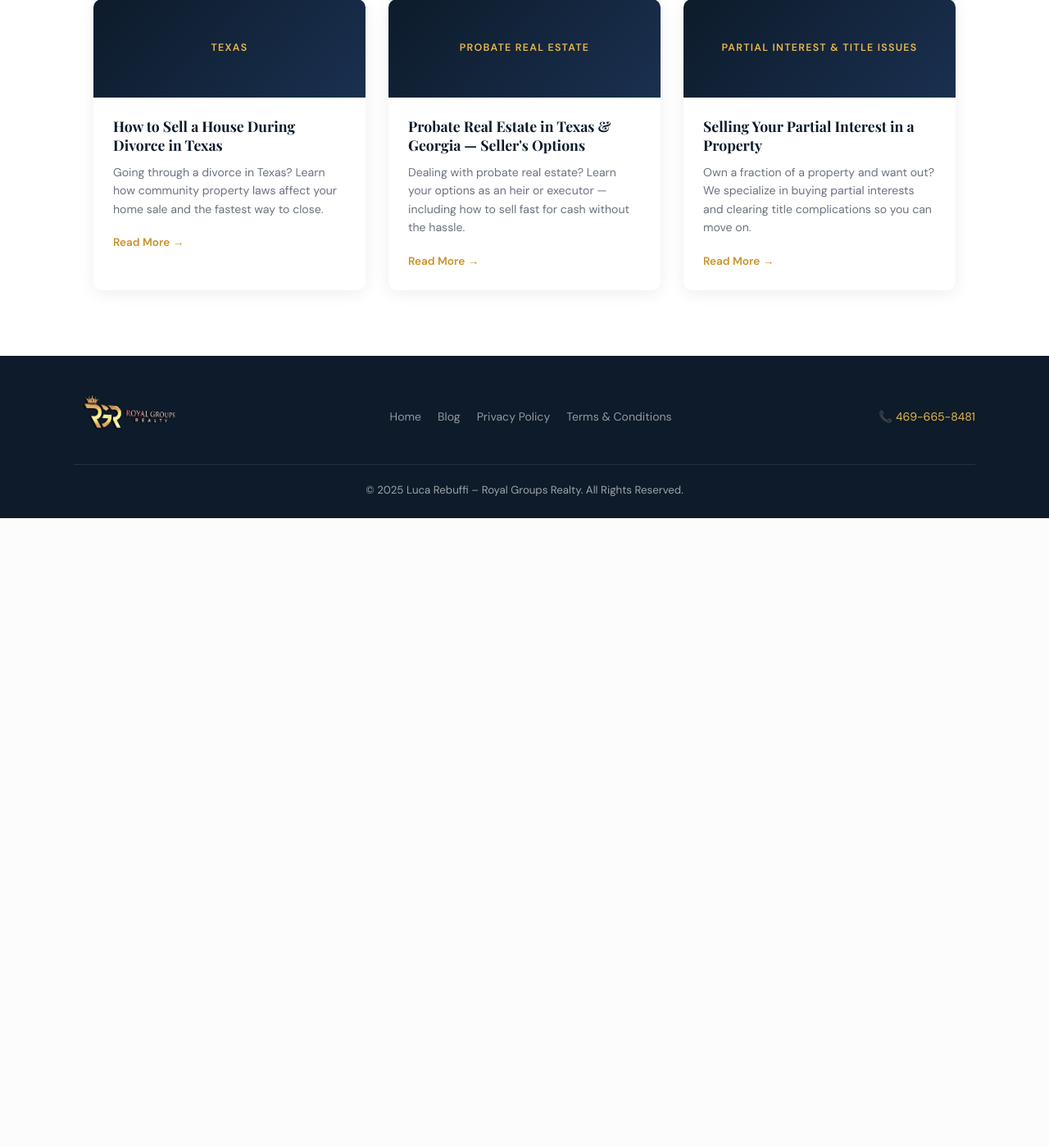
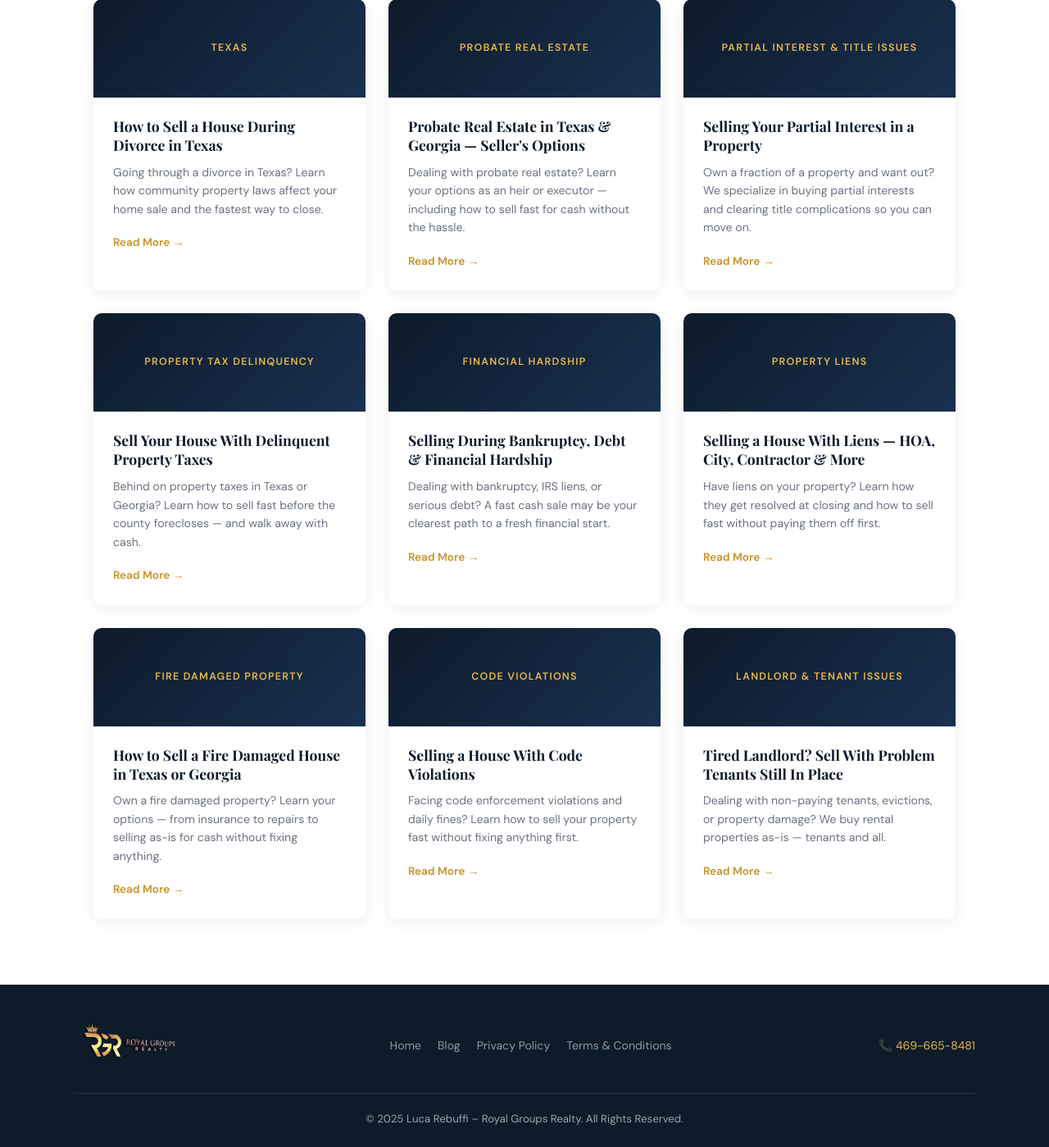
Before and after one commit to lucarebuffi-rgr/royalgroupsrealty, a Flask app: page /blog in a window 1280 px wide. Shown: the part 1236-2635 px from the top of the page at 82% size. Before the commit the page ends 1868 px from the top, so only its background shows below. Run offline with Flask 3, Linux system fonts and the light colour scheme.

Commit message:
Update blog.html

```diff
--- a/templates/blog.html
+++ b/templates/blog.html
@@ -150,6 +150,60 @@
     </div>
   </a>
 
+  <a href="/blog/sell-house-property-tax-delinquency" class="blog-card">
+  <div class="card-top"><span class="card-label">Property Tax Delinquency</span></div>
+  <div class="card-body">
+    <h3>Sell Your House With Delinquent Property Taxes</h3>
+    <p>Behind on property taxes in Texas or Georgia? Learn how to sell fast before the county forecloses — and walk away with cash.</p>
+    <span>Read More →</span>
+  </div>
+</a>
+
+<a href="/blog/sell-house-financial-hardship-bankruptcy" class="blog-card">
+  <div class="card-top"><span class="card-label">Financial Hardship</span></div>
+  <div class="card-body">
+    <h3>Selling During Bankruptcy, Debt & Financial Hardship</h3>
+    <p>Dealing with bankruptcy, IRS liens, or serious debt? A fast cash sale may be your clearest path to a fresh financial start.</p>
+    <span>Read More →</span>
+  </div>
+</a>
+
+<a href="/blog/sell-house-with-liens" class="blog-card">
+  <div class="card-top"><span class="card-label">Property Liens</span></div>
+  <div class="card-body">
+    <h3>Selling a House With Liens — HOA, City, Contractor & More</h3>
+    <p>Have liens on your property? Learn how they get resolved at closing and how to sell fast without paying them off first.</p>
+    <span>Read More →</span>
+  </div>
+</a>
+
+<a href="/blog/sell-fire-damaged-house" class="blog-card">
+  <div class="card-top"><span class="card-label">Fire Damaged Property</span></div>
+  <div class="card-body">
+    <h3>How to Sell a Fire Damaged House in Texas or Georgia</h3>
+    <p>Own a fire damaged property? Learn your options — from insurance to repairs to selling as-is for cash without fixing anything.</p>
+    <span>Read More →</span>
+  </div>
+</a>
+
+<a href="/blog/sell-house-code-violations" class="blog-card">
+  <div class="card-top"><span class="card-label">Code Violations</span></div>
+  <div class="card-body">
+    <h3>Selling a House With Code Violations</h3>
+    <p>Facing code enforcement violations and daily fines? Learn how to sell your property fast without fixing anything first.</p>
+    <span>Read More →</span>
+  </div>
+</a>
+
+<a href="/blog/sell-house-problem-tenants-landlord" class="blog-card">
+  <div class="card-top"><span class="card-label">Landlord & Tenant Issues</span></div>
+  <div class="card-body">
+    <h3>Tired Landlord? Sell With Problem Tenants Still In Place</h3>
+    <p>Dealing with non-paying tenants, evictions, or property damage? We buy rental properties as-is — tenants and all.</p>
+    <span>Read More →</span>
+  </div>
+</a>
+
 </div>
 
 <footer>
```
